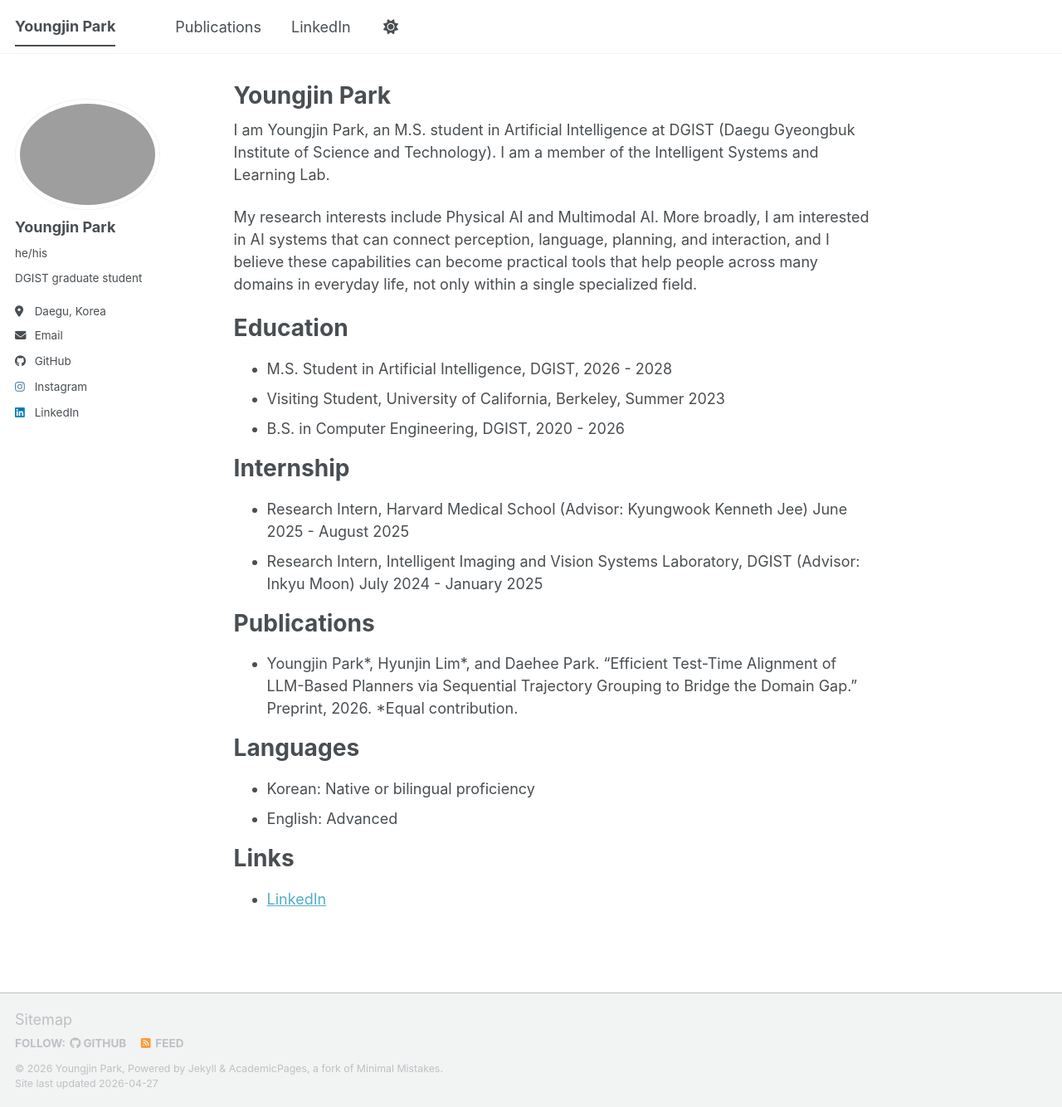
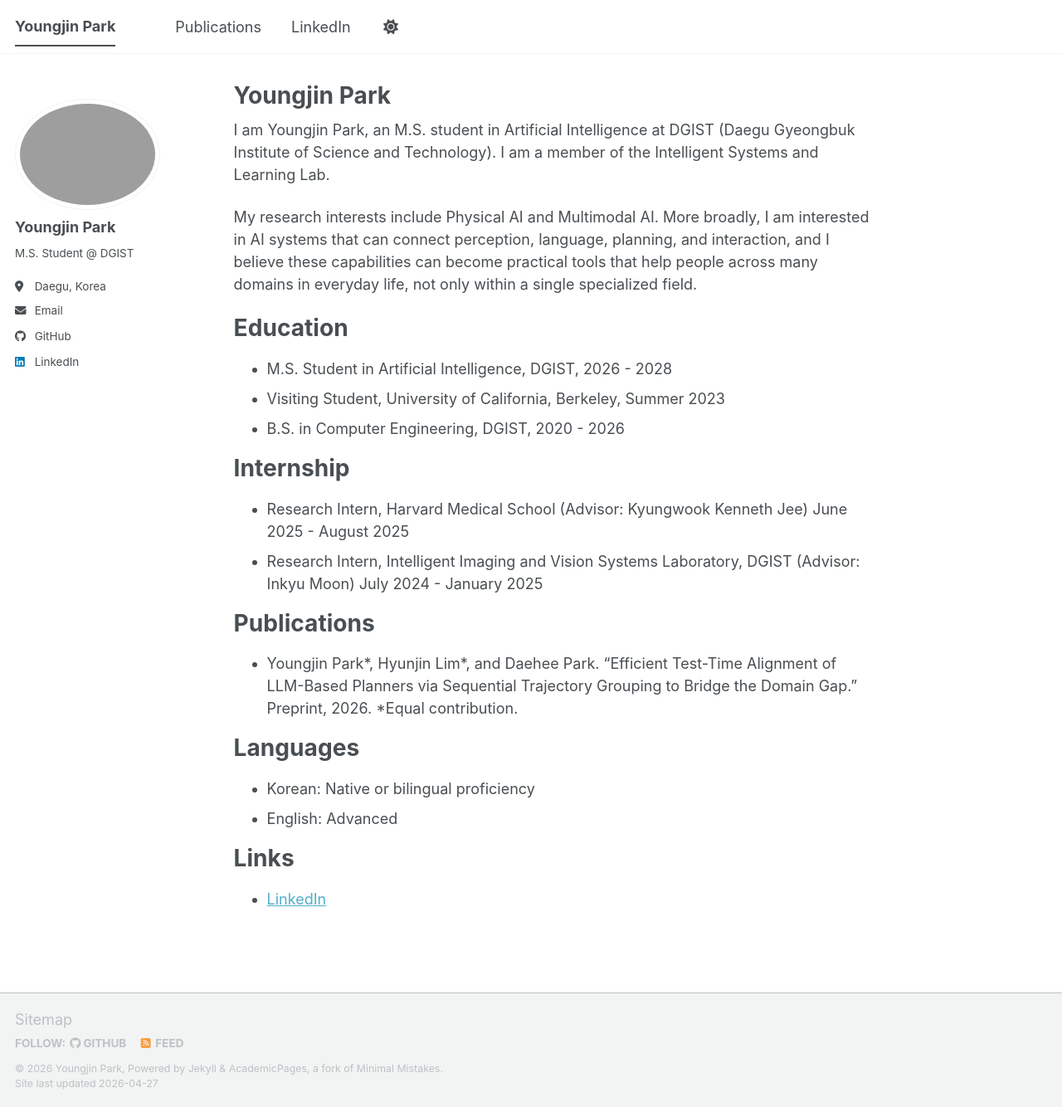
Before and after one commit to i0j1005/i0j1005.github.io, a Jekyll site: the page built from _pages/about.md, in a window 1280 px wide and 1334 px high. Shown: the whole window at 83% size. Built offline with Jekyll 4.4.1, drawn with Linux system fonts in a browser that asks for light colours; a script bundle is joined from its source files by our own code; library files that are not in the unit come from our copies.

Commit message:
Revise author details in _config.yml
Updated personal information including bio and email format.

```diff
--- a/_config.yml
+++ b/_config.yml
@@ -25,12 +25,11 @@
   # Biographic information
   avatar           : "profile.png"
   name             : "Youngjin Park"
-  pronouns         : "he/his"
-  bio              : "DGIST graduate student"
+  pronouns         :
+  bio              : "M.S. Student @ DGIST"
   location         : "Daegu, Korea"
-  # employer         : "Harvard Medical School"
   uri              : # URL
-  email            : yj100520 at dgist.ac.kr
+  email            : yj100520@dgist.ac.kr
 
   # Academic websites
   academia         : # URL
@@ -64,7 +63,7 @@
   goodreads        : # Username
   google_plus      : # Username
   keybase          : # Username
-  instagram        : "i0.jin_2"
+  instagram        : # Username
   lastfm           : # Username
   linkedin         : "youngjin-park-47490120b"
   mastodon         : # URL
```
